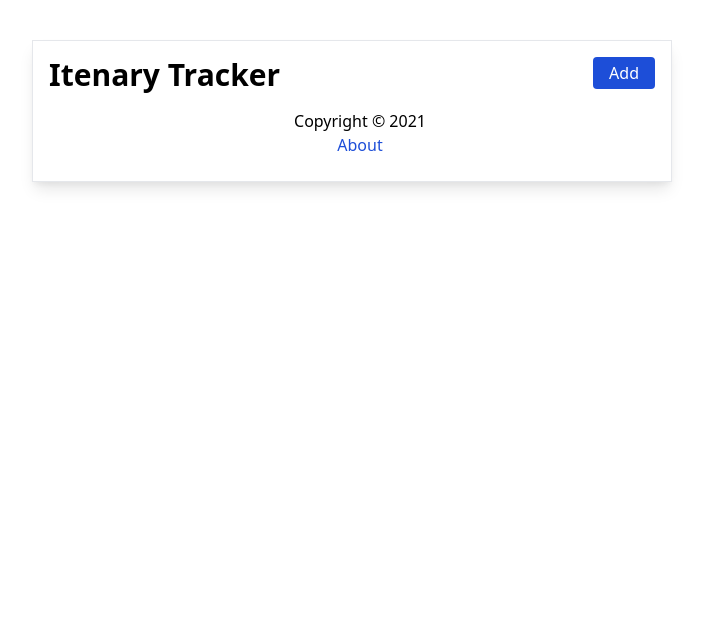
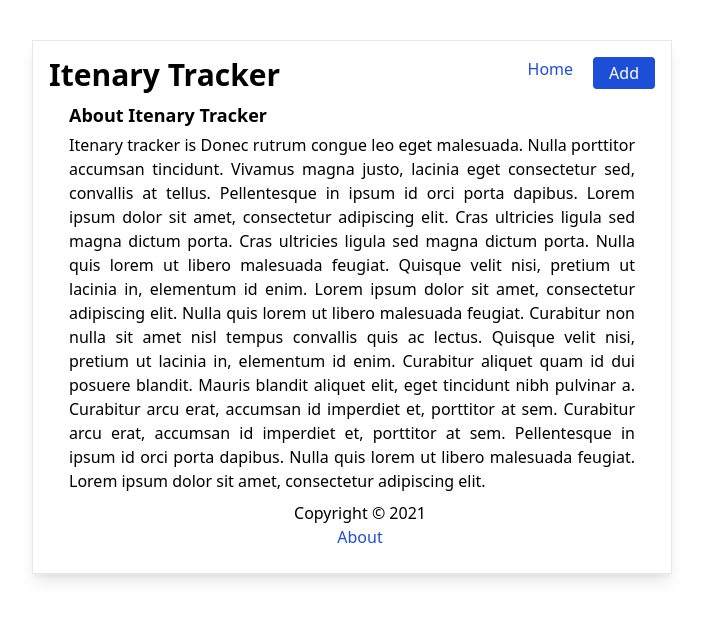
Before and after one commit to PrinceNiyonshuti/itenarytracker, a React (Create React App) app: page /about in a window 1280 px wide. Shown: the top 620 px of the page, without its empty margins (288-991 px from the left). Built offline with nearby package versions, Linux system fonts and the light colour scheme.

Commit message:
added about

```diff
--- /dev/null
+++ b/src/Layout/About.js
@@ -0,0 +1,31 @@
+/** @format */
+
+import React from "react";
+
+function About() {
+	return (
+		<div className="mx-5">
+			<h3 className="font-bold text-lg mb-1 ">About Itenary Tracker</h3>
+			<p className="font-normal text-justify">
+				Itenary tracker is Donec rutrum congue leo eget malesuada. Nulla
+				porttitor accumsan tincidunt. Vivamus magna justo, lacinia eget
+				consectetur sed, convallis at tellus. Pellentesque in ipsum id orci
+				porta dapibus. Lorem ipsum dolor sit amet, consectetur adipiscing elit.
+				Cras ultricies ligula sed magna dictum porta. Cras ultricies ligula sed
+				magna dictum porta. Nulla quis lorem ut libero malesuada feugiat.
+				Quisque velit nisi, pretium ut lacinia in, elementum id enim. Lorem
+				ipsum dolor sit amet, consectetur adipiscing elit. Nulla quis lorem ut
+				libero malesuada feugiat. Curabitur non nulla sit amet nisl tempus
+				convallis quis ac lectus. Quisque velit nisi, pretium ut lacinia in,
+				elementum id enim. Curabitur aliquet quam id dui posuere blandit. Mauris
+				blandit aliquet elit, eget tincidunt nibh pulvinar a. Curabitur arcu
+				erat, accumsan id imperdiet et, porttitor at sem. Curabitur arcu erat,
+				accumsan id imperdiet et, porttitor at sem. Pellentesque in ipsum id
+				orci porta dapibus. Nulla quis lorem ut libero malesuada feugiat. Lorem
+				ipsum dolor sit amet, consectetur adipiscing elit.
+			</p>
+		</div>
+	);
+}
+
+export default About;
--- a/src/Layout/AddItenary.js
+++ b/src/Layout/AddItenary.js
@@ -1,14 +1,10 @@
 /** @format */
 
 import React from "react";
-import { Link } from "react-router-dom";
 
 function AddItenary() {
 	return (
 		<div>
-			<Link to="/">
-				<p className="text-blue-700 font-normal mb-1">Go Back</p>
-			</Link>
 			<h3 className="font-bold text-lg mb-1 mx-5">New Itenary</h3>
 			<form>
 				<div className="flex">
--- a/src/Layout/Layout.js
+++ b/src/Layout/Layout.js
@@ -7,8 +7,8 @@ import Title from "./Title";
 import Main from "./Main";
 import AddItenary from "./AddItenary";
 import Itenary from "./Itenary";
-import Footer from "./Footer"
-
+import Footer from "./Footer";
+import About from "./About";
 
 const Layout = () => {
 	return (
@@ -22,6 +22,9 @@ const Layout = () => {
 							<Route exact path="/">
 								<Main />
 							</Route>
+							<Route exact path="/about">
+								<About />
+							</Route>
 							<Route path="/add">
 								<AddItenary />
 							</Route>
@@ -29,7 +32,7 @@ const Layout = () => {
 								<Itenary />
 							</Route>
 						</Switch>
-						<Footer/>
+						<Footer />
 					</div>
 				</div>
 			</div>
--- a/src/Layout/Title.js
+++ b/src/Layout/Title.js
@@ -11,6 +11,9 @@ const Title = () => {
 					<h2 className="font-bold text-3xl mb-2">Itenary Tracker</h2>
 				</div>
 				<div className="w-1/2 flex justify-end overflow-hidden">
+					<Link to="/">
+						<p className="text-blue-700 font-normal mx-5">Home</p>
+					</Link>
 					<Link to="/add">
 						<Button name="Add" />
 					</Link>
```
